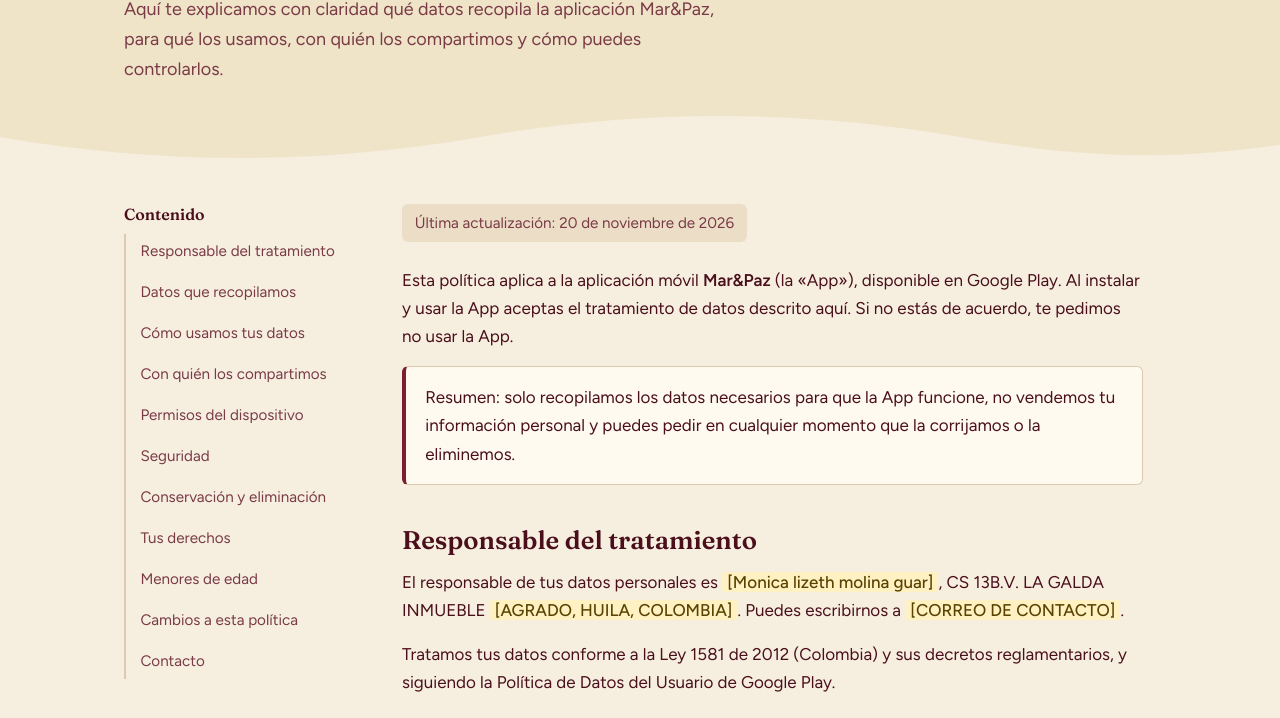
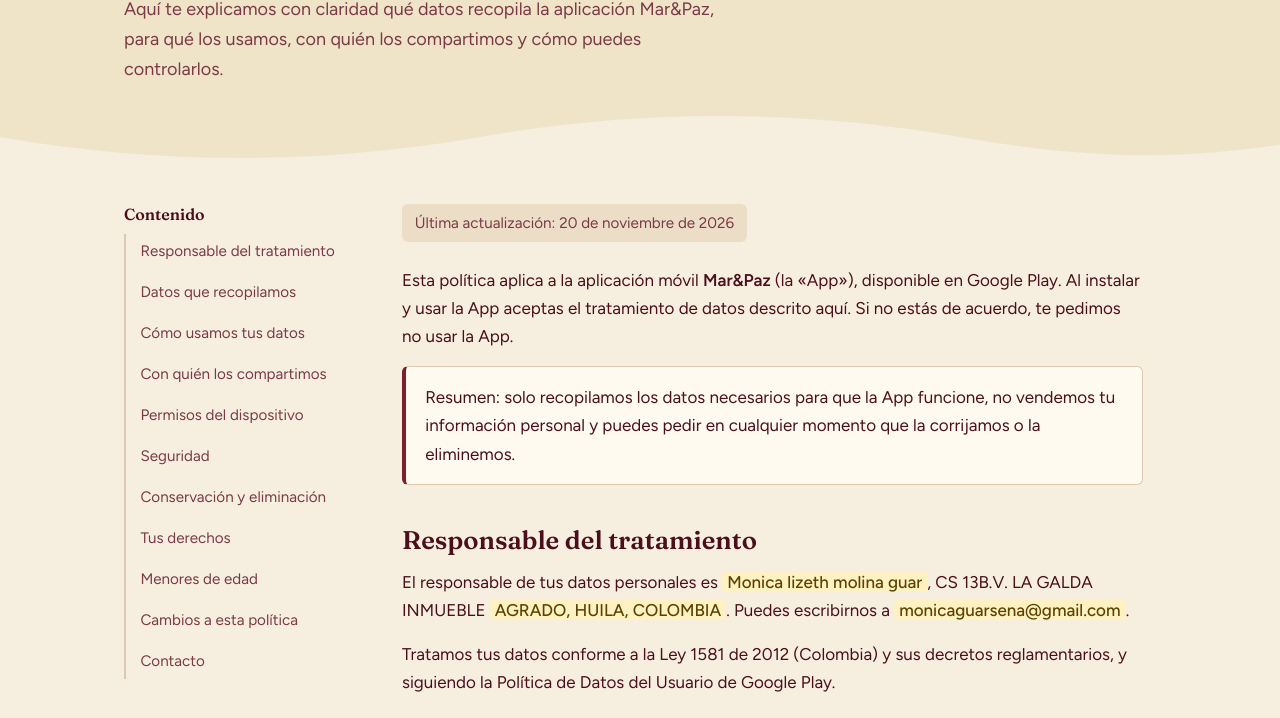
Before and after one commit to monicaguarsena-droid/pagina-web-politicas-y-privacidas, a plain HTML site: page index.html in a window 1280 px wide. Shown: the part 234-952 px from the top of the page. Drawn offline with Linux system fonts and the light colour scheme.

Commit message:
Update contact information in index.html
Updated personal data contact information and removed placeholder text.

```diff
--- a/index.html
+++ b/index.html
@@ -99,7 +99,7 @@ footer{border-top:1px solid var(--line);padding:1.5rem;text-align:center;color:v
 
     <section id="responsable">
       <h2>Responsable del tratamiento</h2>
-      <p>El responsable de tus datos personales es <span class="fill">[Monica lizeth molina guar]</span>, CS 13B.V. LA GALDA INMUEBLE   <span class="fill">[AGRADO, HUILA, COLOMBIA]</span>. Puedes escribirnos a <span class="fill">[CORREO DE CONTACTO]</span>.</p>
+      <p>El responsable de tus datos personales es <span class="fill">Monica lizeth molina guar</span>, CS 13B.V. LA GALDA INMUEBLE   <span class="fill">AGRADO, HUILA, COLOMBIA</span>. Puedes escribirnos a <span class="fill">monicaguarsena@gmail.com</span>.</p>
       <p>Tratamos tus datos conforme a la Ley 1581 de 2012 (Colombia) y sus decretos reglamentarios, y siguiendo la Política de Datos del Usuario de Google Play.</p>
     </section>
 
@@ -143,7 +143,6 @@ footer{border-top:1px solid var(--line);padding:1.5rem;text-align:center;color:v
         <li><strong>Autoridades</strong>, únicamente cuando la ley o una orden judicial lo exija.</li>
       </ul>
       <p>Si la empresa se fusiona o es adquirida, tus datos podrán transferirse al nuevo titular, quien deberá respetar esta política. Algunos proveedores pueden procesar datos fuera de Colombia, con medidas que protegen tu información.</p>
-      <p class="note"><span class="fill">[Ajusta esta lista a los servicios reales que use tu App.]</span></p>
     </section>
 
     <section id="permisos">
@@ -172,7 +171,7 @@ footer{border-top:1px solid var(--line);padding:1.5rem;text-align:center;color:v
       <h2>Conservación y eliminación</h2>
       <p>Conservamos tus datos mientras tengas una cuenta activa o sea necesario para prestarte el servicio. Después los eliminamos o anonimizamos, salvo que la ley nos obligue a guardarlos por más tiempo.</p>
       <h3>Cómo eliminar tu cuenta y tus datos</h3>
-      <p>Puedes solicitarlo desde la App (sección de perfil o ajustes, si está disponible) o escribiendo a <span class="fill">[monicaguarsena@gmail.com]</span> con el asunto «Eliminar mi cuenta Mar&amp;Paz». Procesaremos la solicitud en un plazo máximo de 15 días hábiles.</p>
+      <p>Puedes solicitarlo desde la App (sección de perfil o ajustes, si está disponible) o escribiendo a <span class="fill">monicaguarsena@gmail.com</span> con el asunto «Eliminar mi cuenta Mar&Paz». Procesaremos la solicitud en un plazo máximo de 15 días hábiles.</p>
     </section>
 
     <section id="derechos">
@@ -186,7 +185,7 @@ footer{border-top:1px solid var(--line);padding:1.5rem;text-align:center;color:v
         <li>Presentar quejas ante la Superintendencia de Industria y Comercio (SIC).</li>
         <li>Acceder gratuitamente a tus datos personales.</li>
       </ul>
-      <p>Para ejercerlos, escríbenos a <span class="fill">[monicaguarsena@gmail.com]</span>. Responderemos en un máximo de 10 días hábiles para consultas y 15 días hábiles para reclamos.</p>
+      <p>Para ejercerlos, escríbenos a <span class="fill">monicaguarsena@gmail.com</span>. Responderemos en un máximo de 10 días hábiles para consultas y 15 días hábiles para reclamos.</p>
     </section>
 
     <section id="menores">
@@ -203,9 +202,9 @@ footer{border-top:1px solid var(--line);padding:1.5rem;text-align:center;color:v
       <h2>Contacto</h2>
       <p>¿Tienes preguntas sobre privacidad o seguridad?</p>
       <ul>
-        <li>Correo: <span class="fill">[monicaguarsena@gmail.com]</span></li>
-        <li>Responsable: <span class="fill">[MONICA LIZETH MOLINA GUAR]</span></li>
-        <li>Ubicación: <span class="fill">[AGRADO, HUILA, COLOMBIA]</span></li>
+        <li>Correo: <span class="fill">monicaguarsena@gmail.com</span></li>
+        <li>Responsable: <span class="fill">MONICA LIZETH MOLINA GUAR</span></li>
+        <li>Ubicación: <span class="fill">AGRADO, HUILA, COLOMBIA</span></li>
       </ul>
     </section>
   </main>
```
